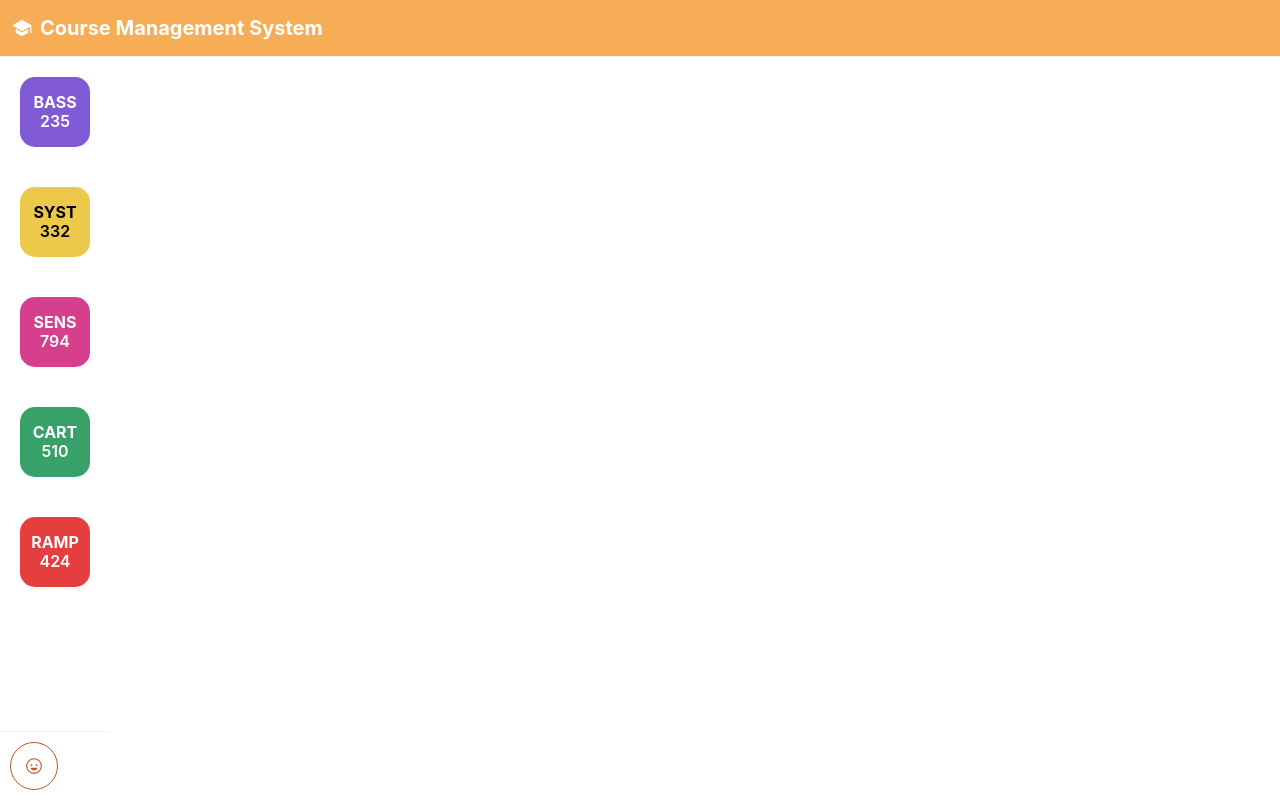
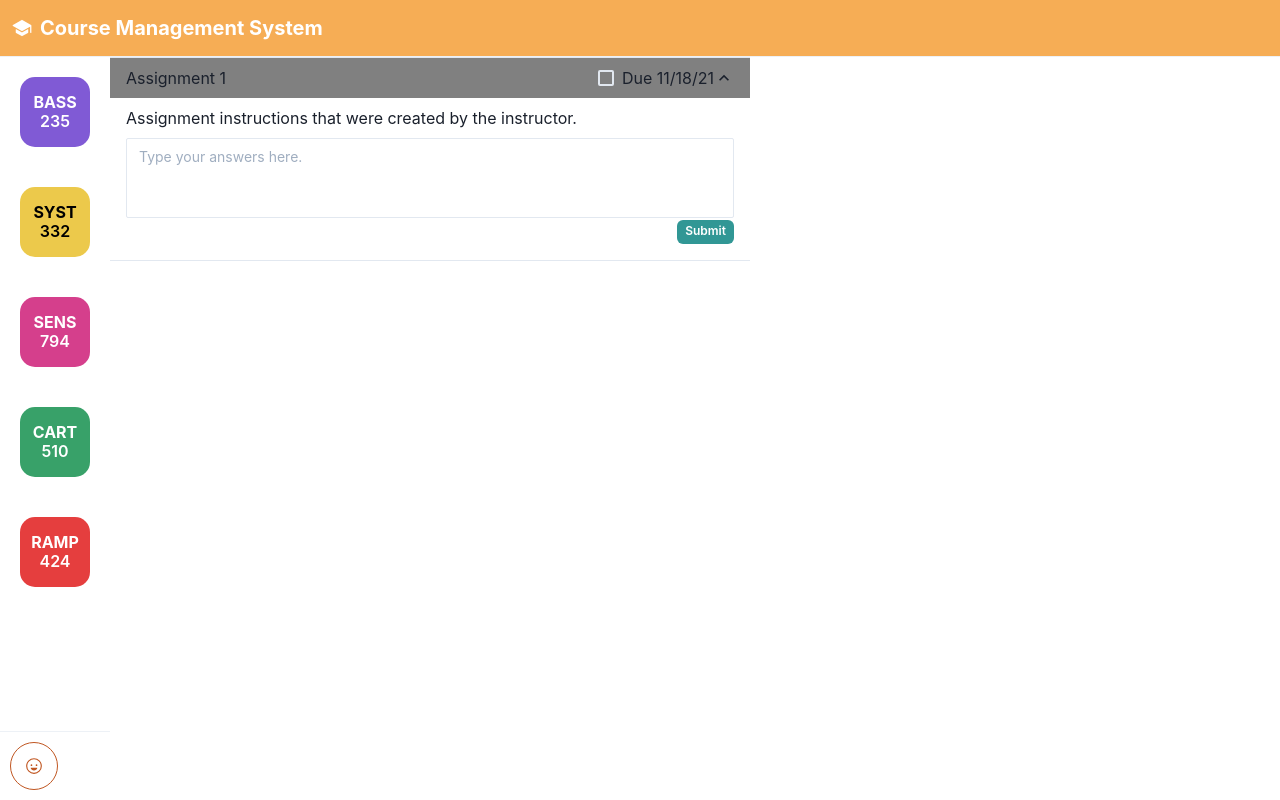
Before and after one commit to cadomani/course-management-system, a React (Vite) app in the folder frontend/: page /dashboard in a window 1280 px wide. Built offline with nearby package versions, Linux system fonts and the light colour scheme; no server answers.

Commit message:
Show right component

```diff
--- a/frontend/src/components/DashboardPage.tsx
+++ b/frontend/src/components/DashboardPage.tsx
@@ -3,7 +3,7 @@ import { useNavigate } from "react-router-dom";
 import { motion, AnimatePresence } from "framer-motion";
 import axios from 'axios';
 import CoursesContainer from './courses/CoursesContainer';
-import AssignmentsContainer from './courses/course/assignments/AssignmentsContainer';
+import CourseContainer from './courses/course/CourseContainer';
 import { IoHappyOutline, IoSchool } from "react-icons/io5";
 import {
   Heading,
@@ -34,7 +34,6 @@ import {
   HStack,
   Grid
 } from "@chakra-ui/react"
-import CourseContainer from './courses/course/CourseContainer';
 
 const DOMAIN = import.meta.env.VITE_MOCK_SERVER;
 
--- a/frontend/src/components/courses/course/assignments/AssignmentsContainer.tsx
+++ b/frontend/src/components/courses/course/assignments/AssignmentsContainer.tsx
@@ -2,7 +2,7 @@ import { useState, useEffect } from 'react';
 import { useNavigate } from "react-router-dom";
 import { motion, AnimatePresence } from "framer-motion";
 import axios from 'axios';
-import AssignmentItem from './AssignmentItem';
+import { StudentAssignmentItem } from './AssignmentItem';
 const DOMAIN = import.meta.env.VITE_DOMAIN;
 
 /**
@@ -13,7 +13,7 @@ export default function AssignmentsContainer() {
   // Return component
   return (
     <>
-      <AssignmentItem />
+      <StudentAssignmentItem/>
     </>
   )
 }
```
